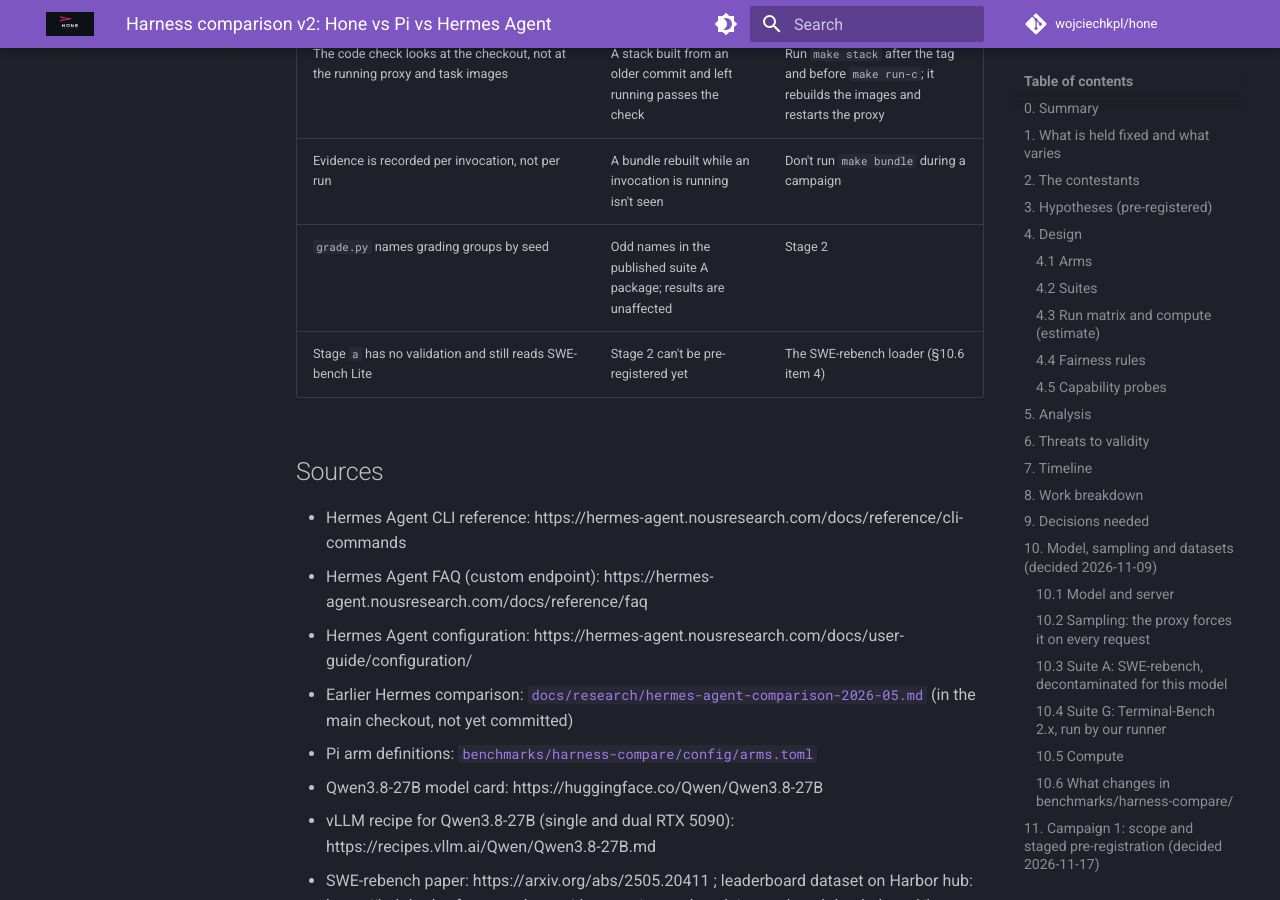
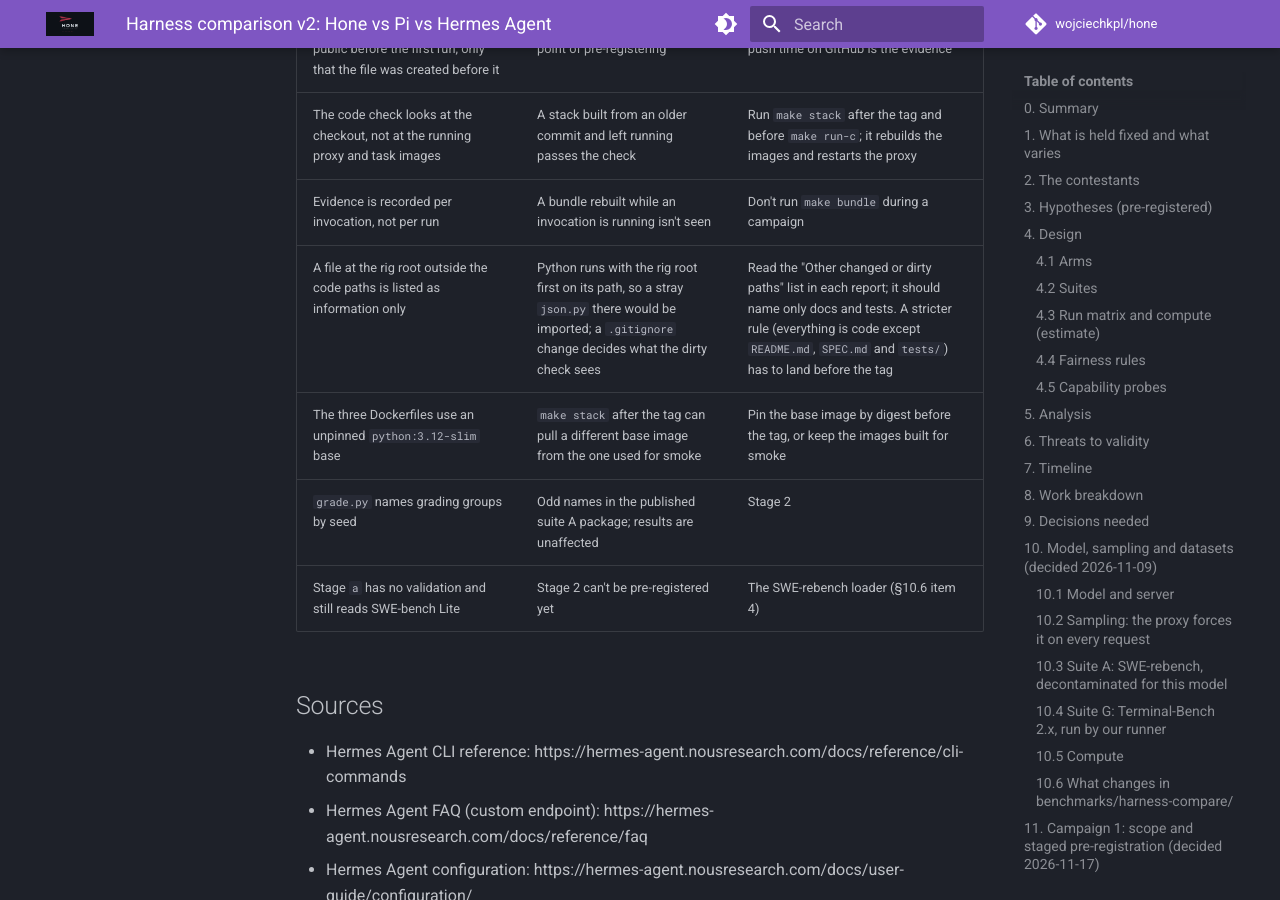
Before and after one commit to wojciechkpl/hone, an MkDocs documentation site: the page built from docs/plans/harness-compare-v2-2026-11.md, in a window 1280 px wide and 900 px high, scrolled down 27611 px. Built offline with MkDocs 1.6.1 and Material for MkDocs 9.7.7, drawn with Linux system fonts in a browser that asks for light colours; comment, search, counter and statistics services are not loaded.

Commit message:
docs(bench): two known gaps from the final review (rig-root files, unpinned base image)

```diff
--- a/docs/plans/harness-compare-v2-2026-11.md
+++ b/docs/plans/harness-compare-v2-2026-11.md
@@ -933,6 +933,8 @@ report. So these report-side fixes land before the pre-registration.
 | Nothing checks that the tag was public before the first run, only that the file was created before it | The public timestamp is the point of pre-registering | Push the tag before `make run-c`; the push time on GitHub is the evidence |
 | The code check looks at the checkout, not at the running proxy and task images | A stack built from an older commit and left running passes the check | Run `make stack` after the tag and before `make run-c`; it rebuilds the images and restarts the proxy |
 | Evidence is recorded per invocation, not per run | A bundle rebuilt while an invocation is running isn't seen | Don't run `make bundle` during a campaign |
+| A file at the rig root outside the code paths is listed as information only | Python runs with the rig root first on its path, so a stray `json.py` there would be imported; a `.gitignore` change decides what the dirty check sees | Read the "Other changed or dirty paths" list in each report; it should name only docs and tests. A stricter rule (everything is code except `README.md`, `SPEC.md` and `tests/`) has to land before the tag |
+| The three Dockerfiles use an unpinned `python:3.12-slim` base | `make stack` after the tag can pull a different base image from the one used for smoke | Pin the base image by digest before the tag, or keep the images built for smoke |
 | `grade.py` names grading groups by seed | Odd names in the published suite A package; results are unaffected | Stage 2 |
 | Stage `a` has no validation and still reads SWE-bench Lite | Stage 2 can't be pre-registered yet | The SWE-rebench loader (§10.6 item 4) |
 
```
